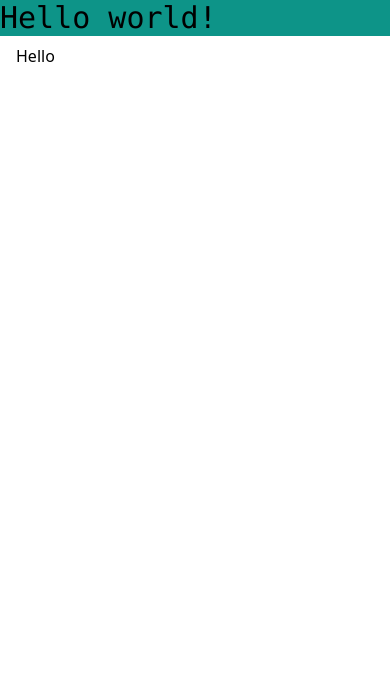
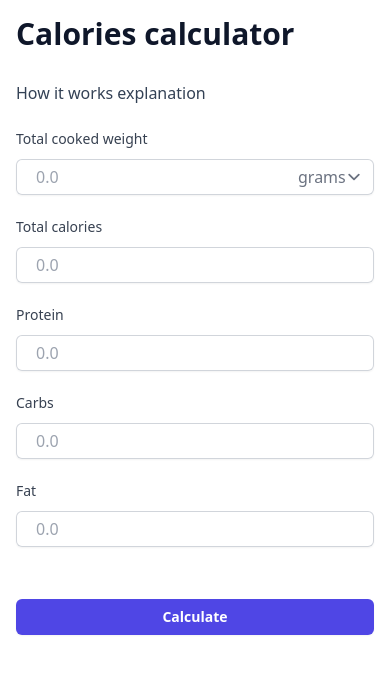
Before and after one commit to ssemakov/kcal, a Next.js app: page / in a window 390 px wide. Shown: the top 674 px of the page. Built offline with nearby package versions, Linux system fonts and the light colour scheme.

Commit message:
Add UI skeleton designed for small screen.

```diff
--- /dev/null
+++ b/components/Button.tsx
@@ -0,0 +1,20 @@
+export interface ButtonProps {
+  onClick?: () => void;
+  title: string;
+  type?: "button" | "submit" | "reset";
+}
+
+export default function Button({ onClick, title, type }: ButtonProps) {
+  return (
+    <button
+      className="w-full rounded-md bg-indigo-600 py-2 px-3 text-sm
+        font-semibold text-white shadow-sm hover:bg-indigo-500 focus-visible:outline
+          focus-visible:outline-2 focus-visible:outline-offset-2
+          focus-visible:outline-indigo-500"
+      onClick={onClick}
+      type={type}
+    >
+      {title}
+    </button>
+  );
+}
--- /dev/null
+++ b/components/Input.tsx
@@ -0,0 +1,35 @@
+export interface InputProps {
+  id: string;
+  placeholder: string;
+  label?: string;
+  Adornment?: React.ComponentType;
+}
+
+export default function Input({
+  id,
+  placeholder,
+  label,
+  Adornment,
+}: InputProps) {
+  return (
+    <div className="relative">
+      <label
+        htmlFor={id}
+        className="block text-sm font-medium leading-6 text-gray-700"
+      >
+        {label}
+      </label>
+      <div className="relative mt-2 rounded-md shadow-sm">
+        <input
+          type="text"
+          id={id}
+          className="block w-full rounded-md border-0 py-1.5 pl-5 pr-20 text-gray-900 ring-1
+            ring-inset ring-gray-300 placeholder:text-gray-400 focus:ring-2
+              focus:ring-inset focus:ring-indigo-600 sm:text-sm sm:leading-6"
+          placeholder={placeholder}
+        />
+        {Adornment && <Adornment />}
+      </div>
+    </div>
+  );
+}
--- /dev/null
+++ b/components/WeightUnitsAdornment.tsx
@@ -0,0 +1,17 @@
+export default function Units() {
+  return (
+    <div className="absolute inset-y-0 right-0 flex items-center">
+      <label htmlFor="currency" className="sr-only">
+        Unit
+      </label>
+      <select
+        id="unit"
+        name="unit"
+        className="h-full rounded-md border-0 bg-transparent py-0 pl-2 pr-7 text-gray-500 focus:ring-2 focus:ring-inset focus:ring-indigo-600 sm:text-sm"
+      >
+        <option>grams</option>
+        <option>lbs</option>
+      </select>
+    </div>
+  );
+}
--- a/pages/index.tsx
+++ b/pages/index.tsx
@@ -2,7 +2,10 @@ import Head from "next/head";
 import Image from "next/image";
 
 import { Inter } from "next/font/google";
-import styles from "@components/styles/Home.module.css";
+import styles from "@styles/Home.module.css";
+import Button from "@components/Button";
+import Input from "@components/Input";
+import WeightUnitsAdornment from "@components/WeightUnitsAdornment";
 
 const inter = Inter({ subsets: ["latin"] });
 
@@ -10,13 +13,35 @@ export default function Home() {
   return (
     <>
       <Head>
-        <title>Create Next App</title>
+        <title>Simple calories calculator</title>
         <meta name="description" content="Simple calories calculator" />
         <meta name="viewport" content="width=device-width, initial-scale=1" />
         <link rel="icon" href="/favicon.ico" />
       </Head>
-      <h1 className="bg-teal-600 font-mono text-3xl">Hello world!</h1>
-      <div className="p-4 pt-2">Hello</div>
+      <div className="container mx-auto px-4 sm:px-6 lg:px-8">
+        <article className="prose prose-slate pt-4">
+          <h1 className="text-3xl">Calories calculator</h1>
+          <p>How it works explanation</p>
+        </article>
+
+        <div className="py-5 sm:py-6">
+          <div className="grid grid-cols-1 gap-5">
+            <Input
+              id="prepared_weight"
+              placeholder="0.0"
+              label="Total cooked weight"
+              Adornment={WeightUnitsAdornment}
+            />
+            <Input id="kcal" placeholder="0.0" label="Total calories" />
+            <Input id="protein" placeholder="0.0" label="Protein" />
+            <Input id="carbs" placeholder="0.0" label="Carbs" />
+            <Input id="fat" placeholder="0.0" label="Fat" />
+            <div className="py-8">
+              <Button type="submit" title="Calculate" />
+            </div>
+          </div>
+        </div>
+      </div>
     </>
   );
 }
```
